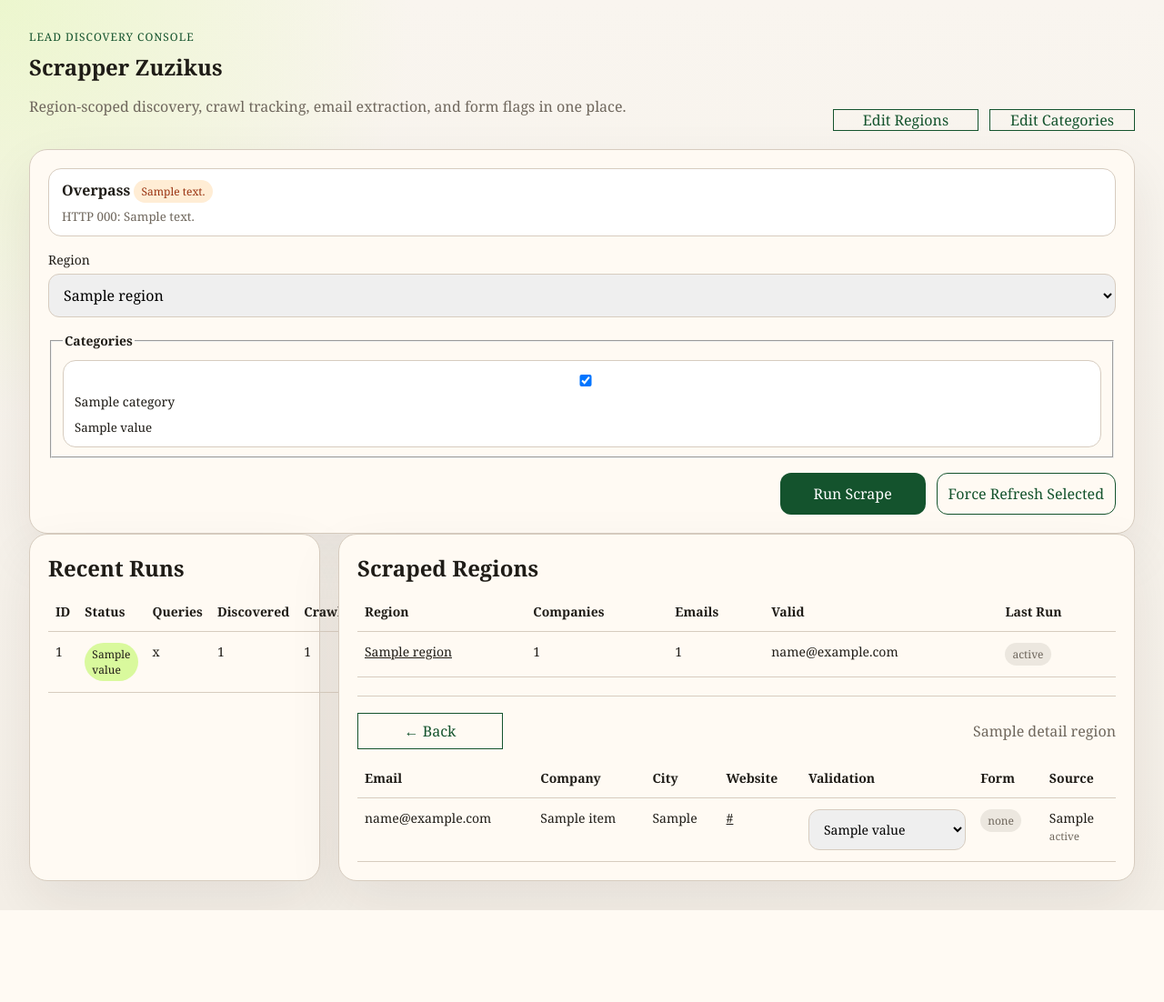
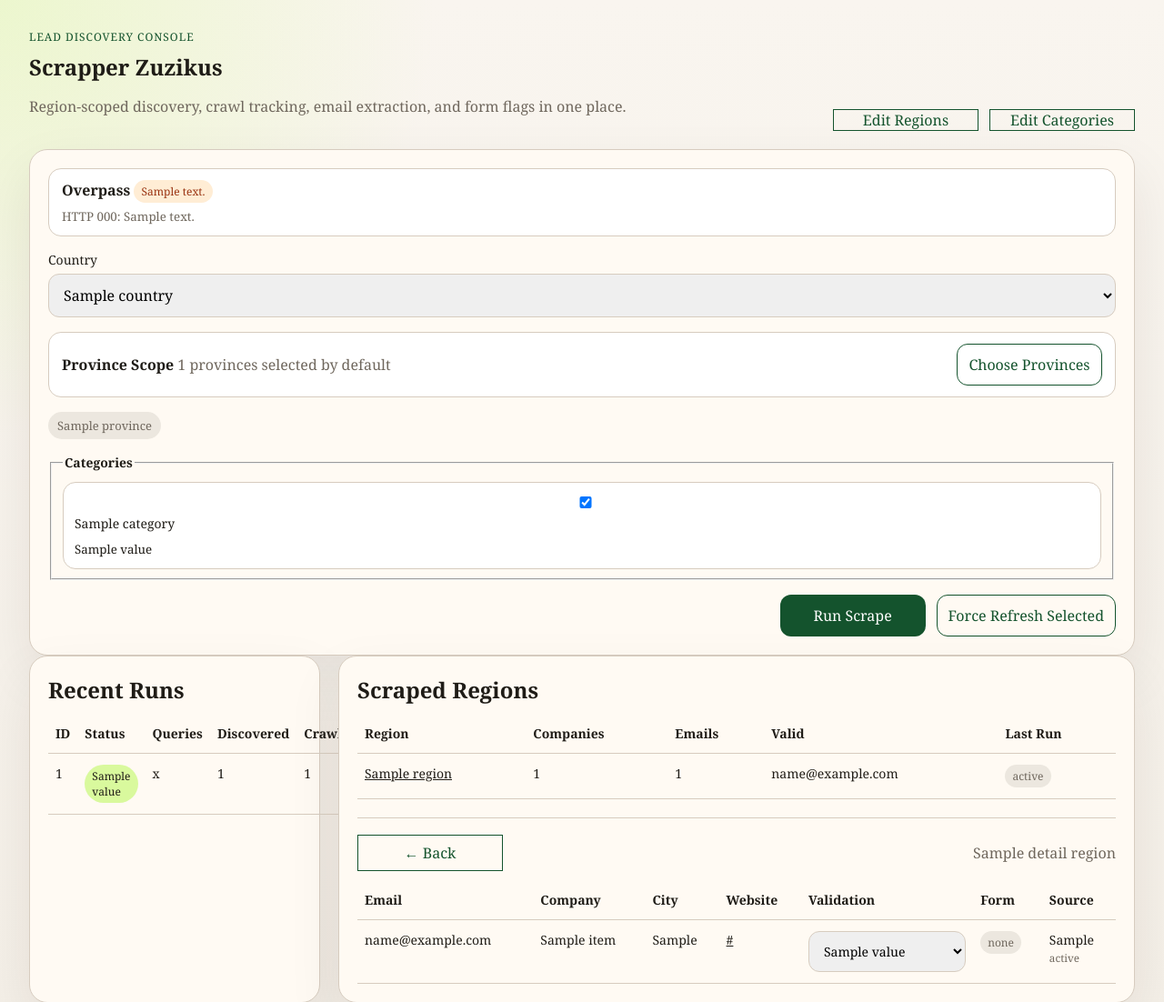
Before and after one commit to flowlessfoxreverse/ScrapperZuzikus, a FastAPI app: template app/templates/dashboard.html in a window 1280 px wide. Shown: the top 1102 px of the page at 91% size. Before the commit the page ends 1001 px from the top, so only its background shows below. Run offline with FastAPI, Linux system fonts and the light colour scheme; the template is opened without the code that fills it: most values are stand-ins (such as "Sample title", 1, 10 or a date in 2020).

Commit message:
Add country scope with province selection modal

```diff
--- a/app/static/styles.css
+++ b/app/static/styles.css
@@ -105,6 +105,35 @@ legend {
   border-top: 1px solid var(--line);
 }
 
+.selector-summary {
+  display: flex;
+  align-items: center;
+  justify-content: space-between;
+  gap: 12px;
+  padding: 12px 14px;
+  border: 1px solid var(--line);
+  border-radius: 14px;
+  background: #fff;
+}
+
+.pill-row {
+  display: flex;
+  flex-wrap: wrap;
+  gap: 8px;
+  max-height: 140px;
+  overflow: auto;
+}
+
+.pill {
+  display: inline-flex;
+  align-items: center;
+  padding: 6px 10px;
+  border-radius: 999px;
+  background: #ece7df;
+  color: var(--muted);
+  font-size: 13px;
+}
+
 .small-button {
   min-width: 0;
   padding: 8px 12px;
@@ -177,6 +206,32 @@ button,
   border: 1px solid var(--accent);
 }
 
+.modal {
+  width: min(900px, calc(100vw - 32px));
+  border: none;
+  padding: 0;
+  background: transparent;
+}
+
+.modal::backdrop {
+  background: rgba(31, 28, 23, 0.45);
+}
+
+.modal-card {
+  display: grid;
+  gap: 16px;
+  padding: 20px;
+  border: 1px solid var(--line);
+  border-radius: 20px;
+  background: var(--panel);
+  box-shadow: var(--shadow);
+}
+
+.modal-grid {
+  max-height: 55vh;
+  overflow: auto;
+}
+
 table {
   width: 100%;
   border-collapse: collapse;
--- a/app/templates/dashboard.html
+++ b/app/templates/dashboard.html
@@ -37,15 +37,38 @@
             {{ overpass_status.detail }}
           </small>
         </div>
-        <form action="/runs" method="post" class="run-form">
+        <form action="/runs" method="post" class="run-form" id="run-form">
+          <input type="hidden" name="country_code" value="{{ selected_country_code or '' }}" />
           <label>
-            <span>Region</span>
-            <select name="region_id">
-              {% for region in regions %}
-              <option value="{{ region.id }}" {% if region.id == selected_region %}selected{% endif %}>{{ region.name }}</option>
+            <span>Country</span>
+            <select id="country-select" name="country_selector">
+              {% for country in countries %}
+              <option value="{{ country.code }}" {% if country.code == selected_country_code %}selected{% endif %}>{{ country.name }}</option>
               {% endfor %}
             </select>
           </label>
+
+          <div class="selector-summary">
+            <div>
+              <strong>Province Scope</strong>
+              {% if provinces %}
+              <span class="subtle">{{ provinces|length }} provinces selected by default</span>
+              {% else %}
+              <span class="subtle">No province list available. The country-level region will be used.</span>
+              {% endif %}
+            </div>
+            <button type="button" class="ghost-button" onclick="openProvinceModal()">Choose Provinces</button>
+          </div>
+
+          {% if provinces %}
+          <div class="pill-row">
+            {% for province in provinces %}
+            <span class="pill">{{ province.name }}</span>
+            {% endfor %}
+          </div>
+          {% elif country_region %}
+          <input type="hidden" name="region_ids" value="{{ country_region.id }}" />
+          {% endif %}
 
           <fieldset>
             <legend>Categories</legend>
@@ -65,6 +88,32 @@
             <button type="submit" name="force_refresh" value="1" class="ghost-button">Force Refresh Selected</button>
           </div>
         </form>
+
+        <dialog id="province-modal" class="modal">
+          <div class="modal-card">
+            <div class="section-heading">
+              <h2>Choose Provinces</h2>
+              <button type="button" class="ghost-button small-button" onclick="closeProvinceModal()">Close</button>
+            </div>
+            <p class="subtle">All provinces are selected by default. Uncheck the ones you want to skip for this country run.</p>
+            <div class="hero-actions">
+              <button type="button" class="ghost-button small-button" onclick="setProvinceSelection(true)">Select All</button>
+              <button type="button" class="ghost-button small-button" onclick="setProvinceSelection(false)">Clear All</button>
+            </div>
+            <div class="checkbox-grid modal-grid">
+              {% for province in provinces %}
+              <label class="checkbox-card">
+                <input type="checkbox" name="region_ids" value="{{ province.id }}" form="run-form" checked />
+                <span>{{ province.name }}</span>
+                <small>{{ province.code }}</small>
+              </label>
+              {% endfor %}
+            </div>
+            {% if not provinces %}
+            <p class="subtle">No provinces available for this country.</p>
+            {% endif %}
+          </div>
+        </dialog>
       </section>
 
       <section class="grid">
@@ -117,7 +166,7 @@
             <tbody>
               {% for region in region_stats %}
               <tr>
-                <td><a href="/?region_id={{ region.id }}#region-detail">{{ region.name }}</a></td>
+                <td><a href="/?country_code={{ selected_country_code }}&region_id={{ region.id }}#region-detail">{{ region.name }}</a></td>
                 <td>{{ region.total_companies }}</td>
                 <td>{{ region.total_emails }}</td>
                 <td>{{ region.valid_emails }}</td>
@@ -133,7 +182,7 @@
           <div id="region-detail" class="detail-block">
             <div class="section-heading">
               <div class="hero-actions">
-                <a class="ghost-button small-button" href="/">&#8592; Back</a>
+                <a class="ghost-button small-button" href="/?country_code={{ selected_country_code }}">&#8592; Back</a>
               </div>
               <span class="subtle">{{ detail_region.name }}</span>
             </div>
@@ -241,5 +290,33 @@
       </section>
       {% endif %}
     </main>
+    <script>
+      const countrySelect = document.getElementById("country-select");
+      const provinceModal = document.getElementById("province-modal");
+      function openProvinceModal() {
+        if (provinceModal) {
+          provinceModal.showModal();
+        }
+      }
+
+      function closeProvinceModal() {
+        if (provinceModal) {
+          provinceModal.close();
+        }
+      }
+
+      function setProvinceSelection(checked) {
+        document.querySelectorAll('input[name="region_ids"][form="run-form"]').forEach((input) => {
+          input.checked = checked;
+        });
+      }
+
+      if (countrySelect) {
+        countrySelect.addEventListener("change", (event) => {
+          const nextCountry = event.target.value;
+          window.location.href = `/?country_code=${encodeURIComponent(nextCountry)}`;
+        });
+      }
+    </script>
   </body>
 </html>
```
Also changed, not shown: app/routers/ui.py (+144 -23 lines).
